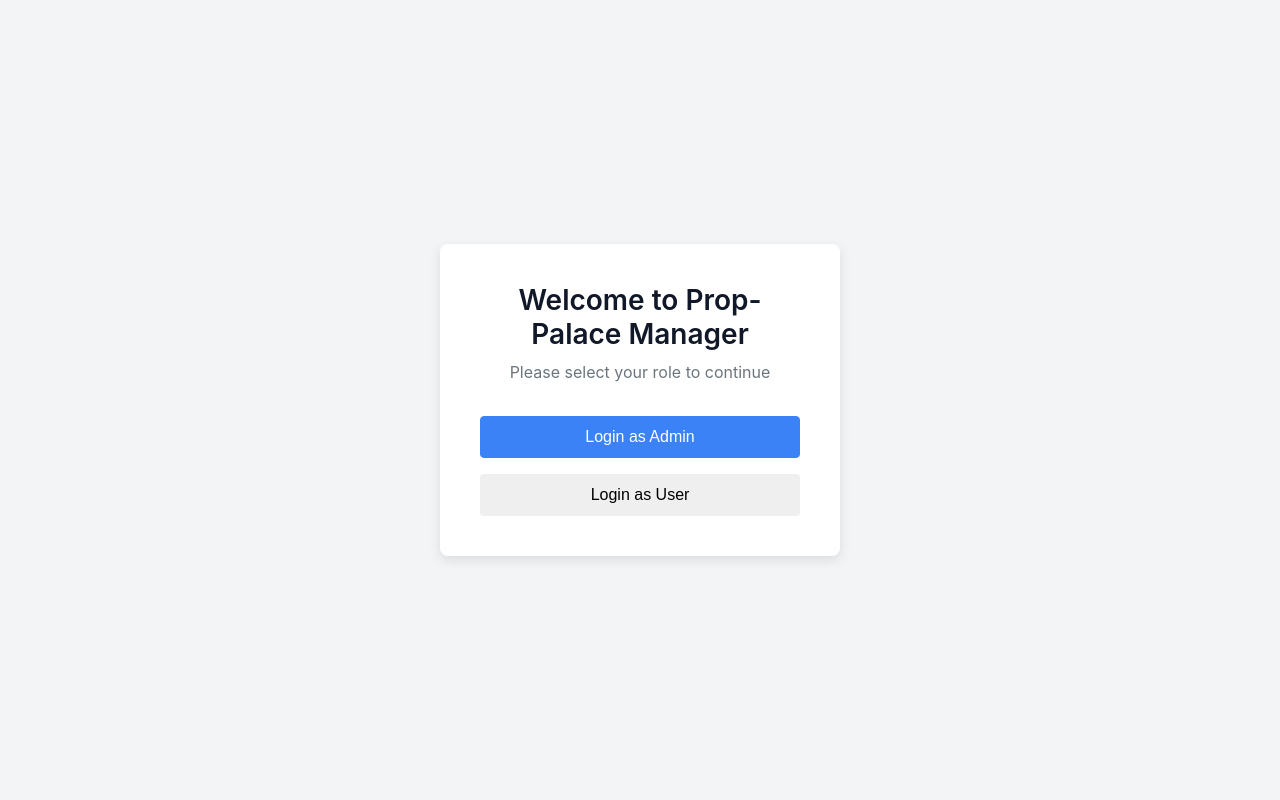
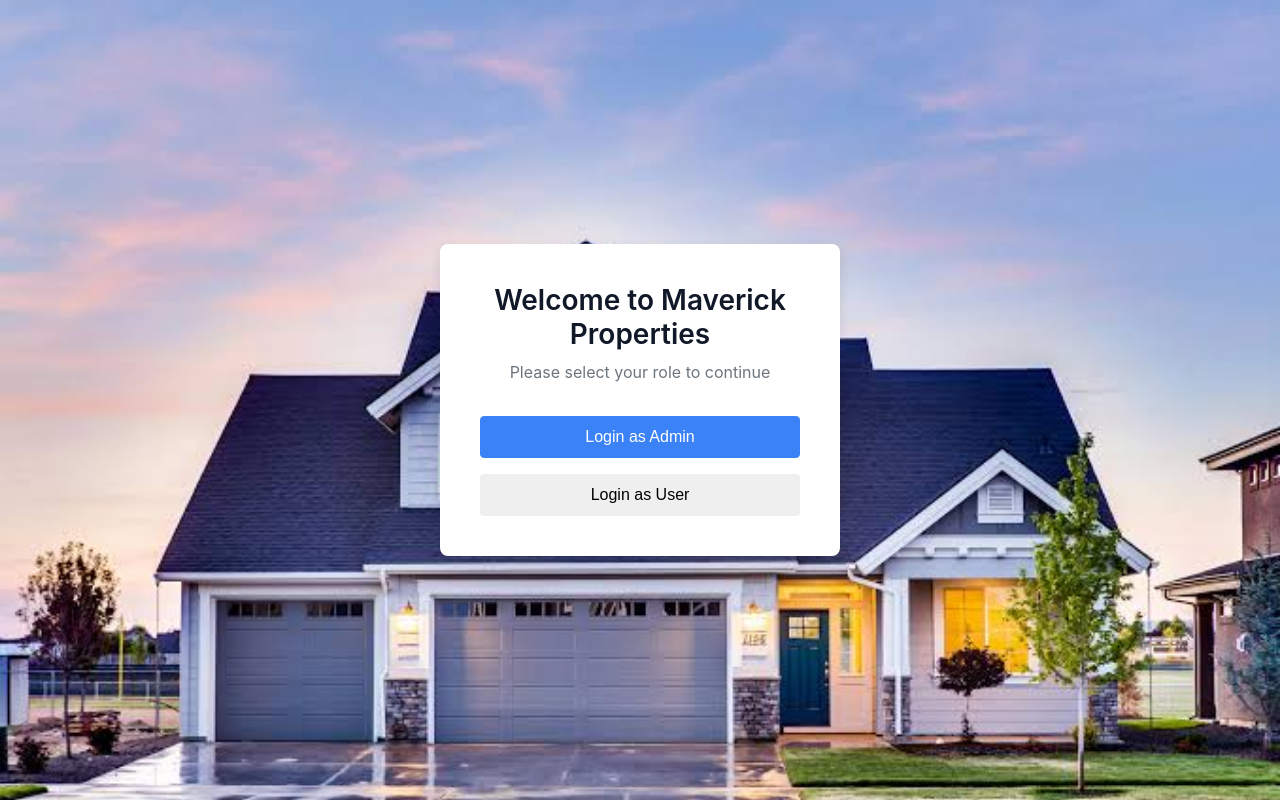
Before and after one commit to abdussalam-mustapha/property-manager, an Angular app in the folder property-listing/: page / in a window 1280 px wide. Built offline with nearby package versions, Linux system fonts and the light colour scheme.

Commit message:
ad opacity to login

```diff
--- a/property-listing/app/components/auth/auth.component.css
+++ b/property-listing/app/components/auth/auth.component.css
@@ -1,9 +1,17 @@
+/* .auth-wrapper {
+  background: #000;
+} */
+
 .auth-container {
   display: flex;
   justify-content: center;
   align-items: center;
   height: 100vh;
-  background-color: var(--background-color);
+  /* background-color: var(--background-color); */
+  background-image: url("../../assets/house.jpeg");
+  background-color: #00000044;
+  background-repeat: no-repeat;
+  background-size: cover;
 }
 
 .auth-card {
--- a/property-listing/app/components/auth/auth.component.html
+++ b/property-listing/app/components/auth/auth.component.html
@@ -1,6 +1,7 @@
-<div class="auth-container">
+<div class="auth-wrapper">
+  <div class="auth-container">
   <div class="auth-card">
-    <h1 class="auth-title">Welcome to Prop-Palace Manager</h1>
+    <h1 class="auth-title">Welcome to Maverick Properties</h1>
     <p class="auth-subtitle">Please select your role to continue</p>
     <div class="auth-actions">
       <button (click)="login('Admin')" class="btn btn-primary">Login as Admin</button>
@@ -8,3 +9,4 @@
     </div>
   </div>
 </div>
+</div>
```
Also changed, not shown: property-listing/app/assets/house.jpeg (added).
